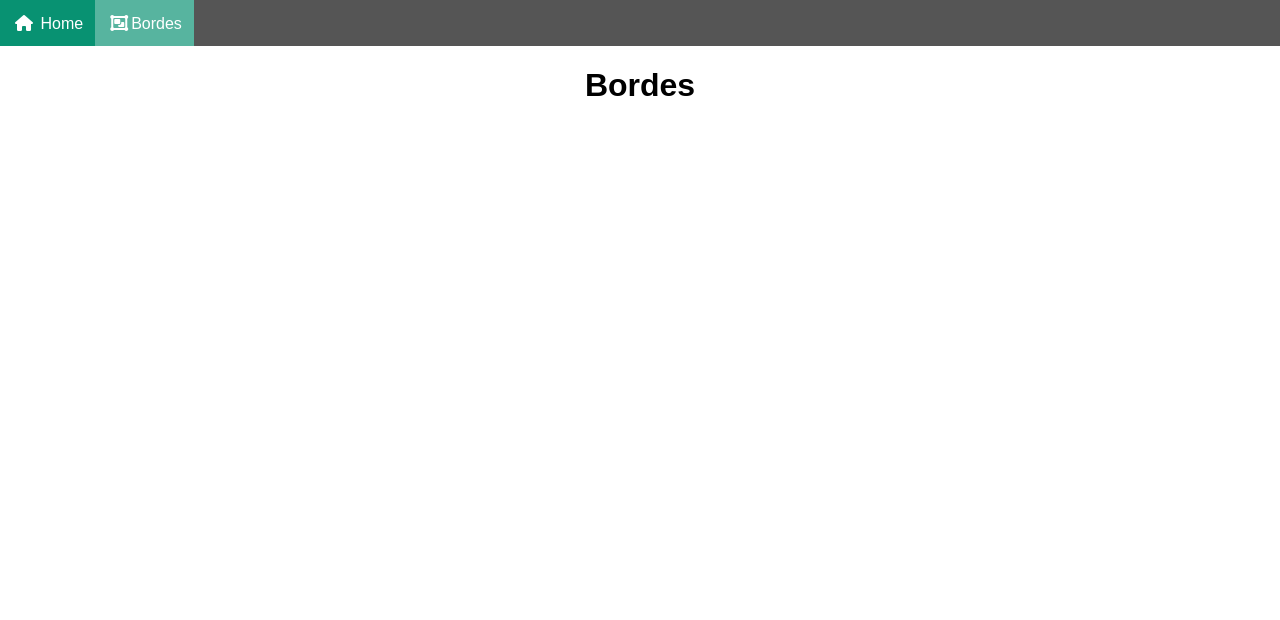
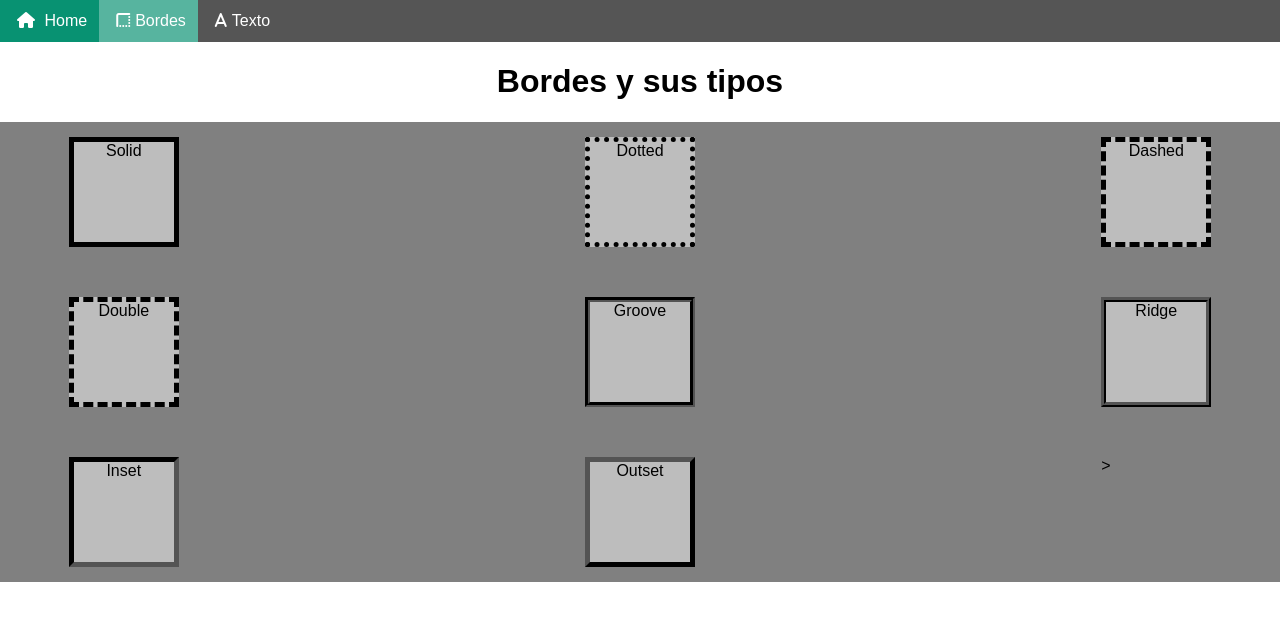
Before and after one commit to seabastianBautel/trabajo-practico-web-sobreCSS, a plain HTML site: page bordes.html in a window 1280 px wide. Drawn offline with Linux system fonts and the light colour scheme.

Commit message:
pagina de bordes lista y se empezo con la pagina de texto

```diff
--- a/bordes.html
+++ b/bordes.html
@@ -5,7 +5,7 @@
     <meta name="viewport" content="width=device-width, initial-scale=1.0" />
     <title>Proyecto de css</title>
     <link rel="stylesheet" href="style.css">
-    <link rel="stylesheet" href="styles/index.css">
+    <link rel="stylesheet" href="styles/bordes.css">
     <script
       src="https://kit.fontawesome.com/e028e5ade3.js"
       crossorigin="anonymous"
@@ -16,13 +16,24 @@
       <a  href="index.html">
         <i class="fa-solid fa-house"></i> Home</a
       >
-      <a class="active" href="bordes.html"> <i class="fa-solid fa-object-group"></i>Bordes</a>
+      <a class="active" href="bordes.html">  <i class="fa-solid fa-border-top-left"></i>Bordes</a>
+      <a href="texto.html"> <i class="fa-solid fa-a"></i>Texto</a>
       <div class="responsive">
         <i class="fa-solid fa-bars responsive"></i>
       </div>
     </div>
     <div class="introduccion">
-        <h1>Bordes</h1>
+        <h1>Bordes y sus tipos</h1>
+    </div>
+    <div class="grid-container">
+        <div class="cajita Solid">Solid</div>
+        <div class="cajita Dotted">Dotted</div>
+        <div class="cajita Dashed">Dashed</div>
+        <div class="cajita Dashed">Double</div>
+        <div class="cajita Groove">Groove</div>
+        <div class="cajita Ridge">Ridge</div>
+        <div class="cajita Inset">Inset</div>
+        <div class="cajita Outset">Outset</div>>
     </div>
   </body>
 </html>
--- a/style.css
+++ b/style.css
@@ -28,7 +28,7 @@ body{
     margin: 0 15%;
 }
 i{
-    padding: 3px;
+    padding: 0 5px;
 }
 @media (max-width:600px){
     .responsive{
--- a/styles/bordes.css
+++ b/styles/bordes.css
@@ -1,3 +1,42 @@
-i{
-    padding: 0 5px;
+.grid-container{
+    display: grid;
+    grid-template-columns: 33% 33% auto;
+
+    gap: 50px;
+    background-color: grey;
+    padding: 15px;
+    justify-content: space-evenly;
 }
+.grid-container > div{
+    background-color: rgb(189, 189, 189);
+    text-align: center;
+}
+.cajita{
+    width: 100px;
+    height: 100px;
+}
+
+.Solid{
+    border: 5px solid black;
+}
+.Dotted{
+    border: 5px dotted black;
+}
+.Dashed{
+    border: 5px dashed black;
+}
+.Double{
+    border: 5px double black;
+}
+.Groove{
+    border: 5px groove black;
+}
+.Ridge{
+    border: 5px ridge black;
+}
+.Inset{
+    border: 5px inset black;
+}
+.Outset{
+   border: 5px outset black;
+}
```
Also changed, not shown: index.html (+3 -3 lines), texto.html (added, +28 -0 lines), styles/texto.css (added).
